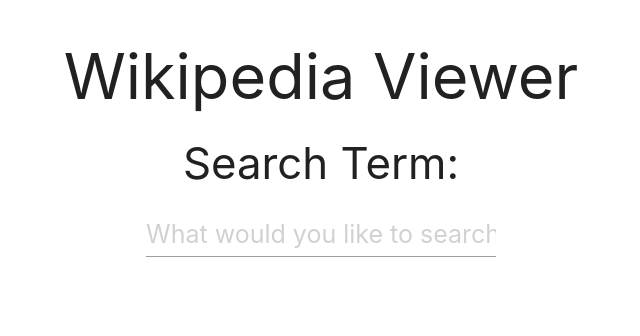
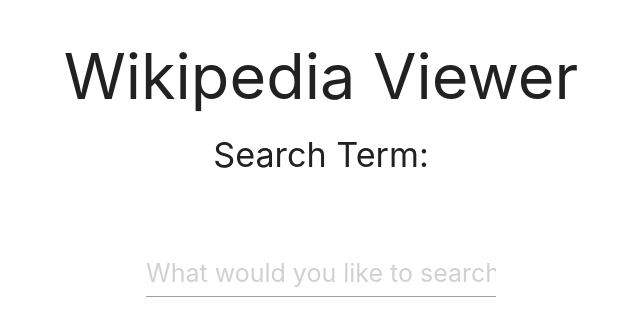
Before and after one commit to nfabacus/wikipediaViewer, a React app: page / in a window 1280 px wide. Shown: the top 336 px of the page, without its empty margins (319-959 px from the left). Built offline with nearby package versions, Linux system fonts and the light colour scheme.

Commit message:
completes basic wikipedia viewer

```diff
--- a/src/Item.js
+++ b/src/Item.js
@@ -1,6 +1,6 @@
 import React from 'react';
 
 const Item = ({item})=>
-  <li>{item}</li>
+  <li className="animated slideInUp"><a href={'https://en.wikipedia.org/wiki/'+item}>{item}</a></li>
 
 export default Item;
--- a/src/Searchbar.js
+++ b/src/Searchbar.js
@@ -16,9 +16,9 @@
   render(){
 
     return(
-      <div>
-        <h3>Search Term:</h3>
-        <h4>{this.state.term}</h4>
+      <div className="searchView">
+        <h4>Search Term:</h4>
+        <h4 className='searchBox'>{this.state.term}</h4>
         <input type='text' placeholder="What would you like to search?" onChange={(event)=>this.textSearch(event.target.value)} />
       </div>
 
--- a/style/style.css
+++ b/style/style.css
@@ -6,3 +6,11 @@
   width: 350px !important;
   font-size: 25px !important;
 }
+
+.searchView {
+  height: 177px;
+}
+
+.searchBox {
+  height: 40px;
+}
```
Also changed, not shown: 1 other file (tests, documents, lock files or other folders).
